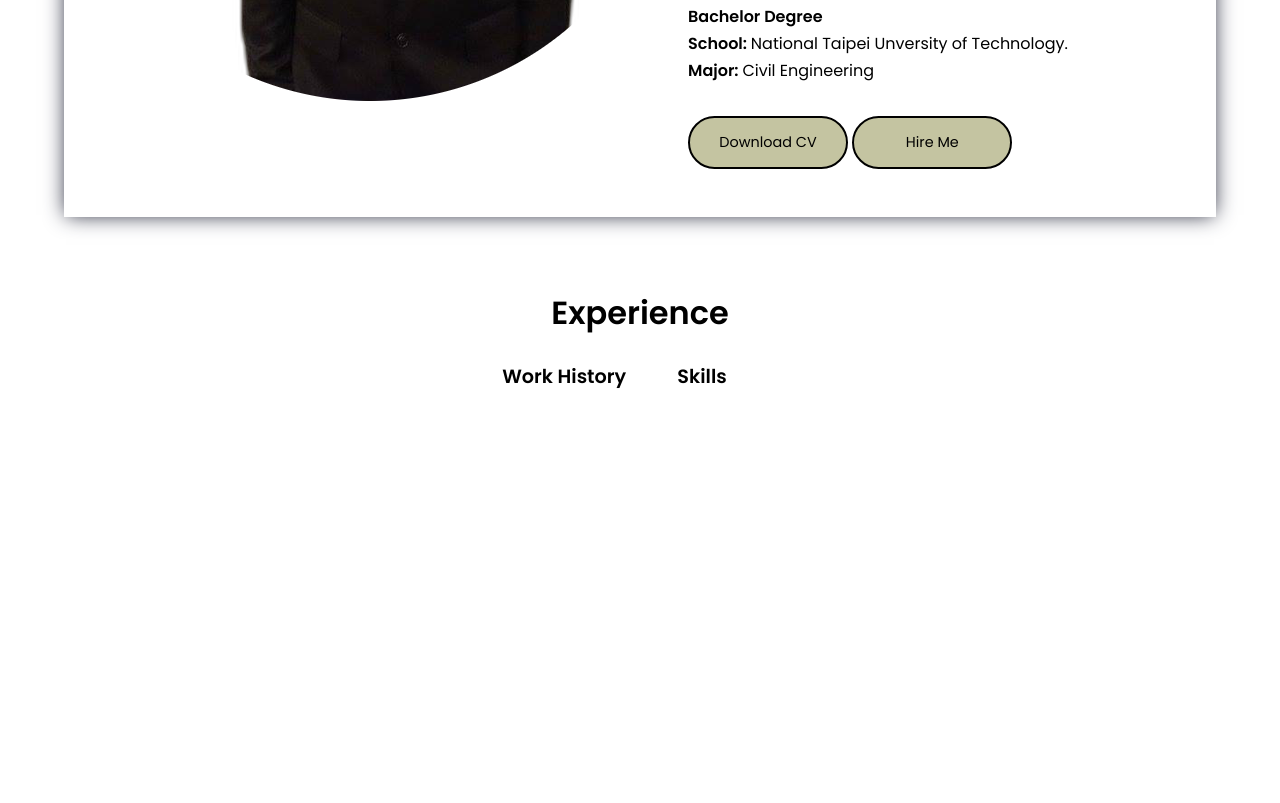
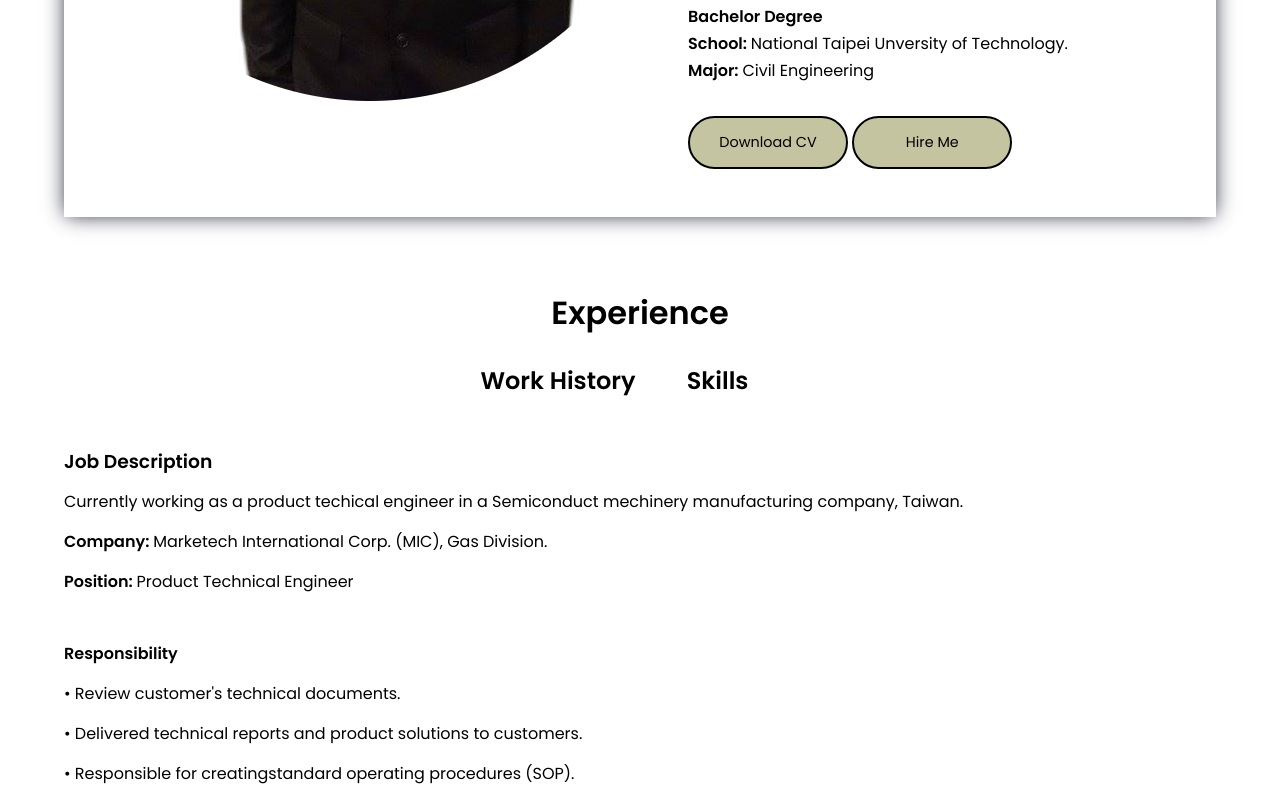
Before and after one commit to Babucarr-Badjie/Professional-Portfolio, a plain HTML site: page index.html in a window 1280 px wide. Shown: the part 1068-1871 px from the top of the page. Before the commit the page ends 1511 px from the top, so only its background shows below. Drawn offline with nearby package versions, Linux system fonts and the light colour scheme.

Commit message:
added Experience section

```diff
--- a/index.css
+++ b/index.css
@@ -165,10 +165,19 @@ nav button {
   display: flex;
   margin: 1.25rem 0 2.5rem;
 }
+.experience-titles p:hover {
+  color: var(--color-danger);
+}
 .title-link {
   margin-right: 3.2rem;
-  font-size: 1.2rem;
-  font-weight: 600;
+  font-size: 1.5rem;
+  font-weight: 800;
   cursor: pointer;
   position: relative;
 }
+.experience-content {
+  line-height: 2.5rem;
+}
+.experience-content h4 {
+  margin-top: 2rem;
+}
--- a/index.html
+++ b/index.html
@@ -122,6 +122,38 @@
             <p class="title-link">Skills</p>
           </div>
         </div>
+        <div class="experience-content">
+          <h3>Job Description</h3>
+          <p>
+            Currently working as a product techical engineer in a Semiconduct
+            mechinery manufacturing company, Taiwan.
+          </p>
+          <p>
+            <b>Company:&nbsp;</b>Marketech International Corp. (MIC), Gas
+            Division.
+          </p>
+          <p><b>Position:&nbsp;</b>Product Technical Engineer</p>
+          <h4>Responsibility</h4>
+          <ul>
+            <li>
+              <span>&#8226; Review customer's technical documents.</span> <br />
+            </li>
+            <li>
+              <span
+                >&#8226; Delivered technical reports and product solutions to
+                customers.</span
+              >
+              <br />
+            </li>
+            <li>
+              <span
+                >&#8226; Responsible for creatingstandard operating procedures
+                (SOP).</span
+              >
+              <br />
+            </li>
+          </ul>
+        </div>
       </div>
     </main>
 
```
